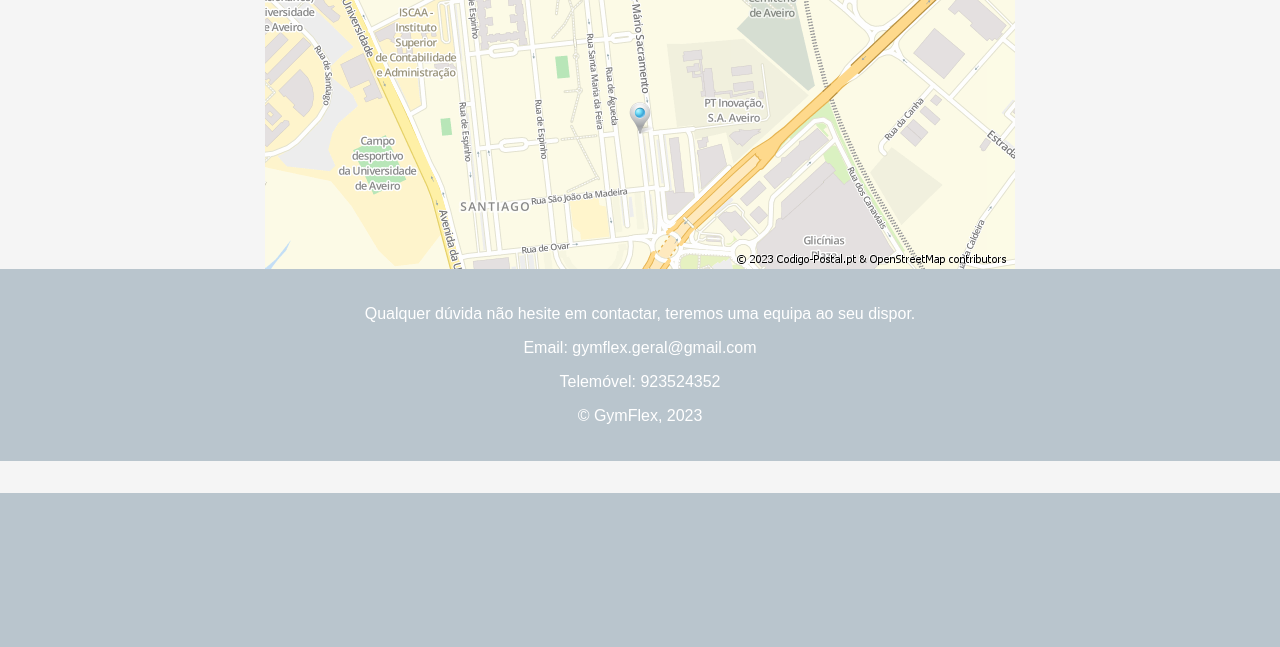
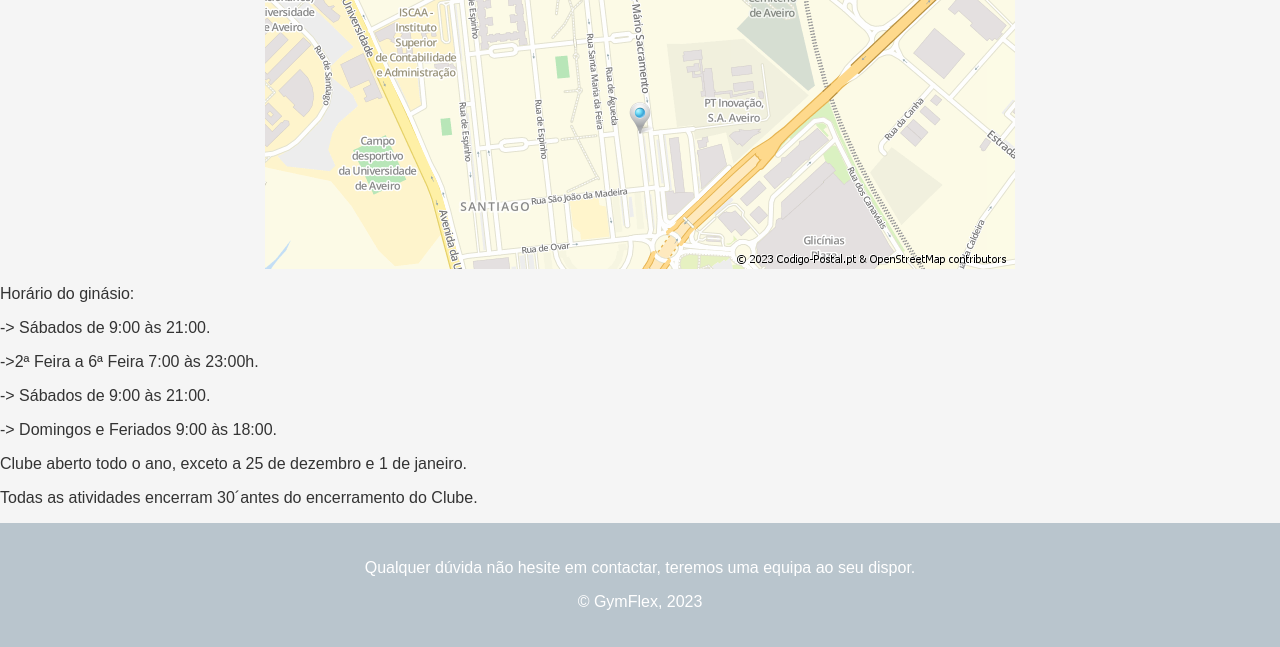
Before and after one commit to marmonteiro/Projeto_ESIN_GymFlex, a PHP site: page /gymflexaveiro.html in a window 1280 px wide. Shown: the part 307-954 px from the top of the page. Before the commit the page ends 800 px from the top, so only its background shows below. Run offline with PHP 8.4, Linux system fonts and the light colour scheme.

Commit message:
gymflexlisboa

```diff
--- a/clubesv4.2.css
+++ b/clubesv4.2.css
@@ -3,6 +3,7 @@ body {
     background-color: #f5f5f5;
     color: #333;
     margin: 0;
+    padding: 0;
 }
 /* cabeçalho*/
 header {
@@ -11,6 +12,7 @@ header {
     padding: 20px;
     text-align: center;
 }
+
 
 /*rodapé*/
 footer {
--- a/gymflexaveiro.html
+++ b/gymflexaveiro.html
@@ -35,10 +35,18 @@
         </div>
     <img class="mapa" src="imagens/gymflexaveiro.png" alt="Mapa GymFlex Aveiro">
 
+    <div class="horarios">
+        <p> Horário do ginásio:</p>
+        <p> -> Sábados de 9:00 às 21:00. </p>
+        <p> ->2ª Feira a 6ª Feira 7:00 às 23:00h. </p>
+        <p> -> Sábados de 9:00 às 21:00. </p>
+        <p> -> Domingos e Feriados 9:00 às 18:00. </p>
+        <p> Clube aberto todo o ano, exceto a 25 de dezembro e 1 de janeiro. </p>
+        <p> Todas as atividades encerram 30´antes do encerramento do Clube. </p>
+    </div>
+
     <footer>
         <p>Qualquer dúvida não hesite em contactar, teremos uma equipa ao seu dispor.</p>
-        <p>Email: gymflex.geral@gmail.com</p>
-        <p>Telemóvel: 923524352</p>
         <p>&copy; GymFlex, 2023</p>
     </footer>
 </body>
--- a/gymflexguimaraes.html
+++ b/gymflexguimaraes.html
@@ -19,8 +19,8 @@
         <p>Contacto telefónico: 923524352</p>
         <p>Email: gymflex.lisboa@gmail.com</p>
 
-    <!-- </div>
-    <div class="club-info2">
+    </div>
+   <!-- <div class="club-info2">
         <p>Todos os serviços disponíveis neste ginásio:</p>
         <ul>
           <li>Treino autónomo</li>
@@ -37,8 +37,6 @@
 
    <footer>
         <p>Qualquer dúvida não hesite em contactar, teremos uma equipa ao seu dispor.</p>
-        <p>Email: gymflex.geral@gmail.com</p>
-        <p>Telemóvel: 923524352</p>
         <p>&copy; GymFlex, 2023</p>
     </footer>
 </body>
--- a/gymflexlisboa.html
+++ b/gymflexlisboa.html
@@ -37,8 +37,6 @@
 
     <footer>
         <p>Qualquer dúvida não hesite em contactar, teremos uma equipa ao seu dispor.</p>
-        <p>Email: gymflex.geral@gmail.com</p>
-        <p>Telemóvel: 923524352</p>
         <p> &copy; GymFlex, 2023</p>
     </footer>
 </body>
--- a/gymflexporto.html
+++ b/gymflexporto.html
@@ -38,10 +38,9 @@
 
     <footer>
       <p>Qualquer dúvida não hesite em contactar, teremos uma equipa ao seu dispor.</p>
-      <p>Email: gymflex.geral@gmail.com</p>
-      <p>Telemóvel: 923524352</p>
       <p>&copy; GymFlex, 2023</p>
     </footer>
+
 </body>
 </html>
 
```
Also changed, not shown: gymflexbraga.html (+3 -4 lines), gymflexmadeira.html (+4 -4 lines).
